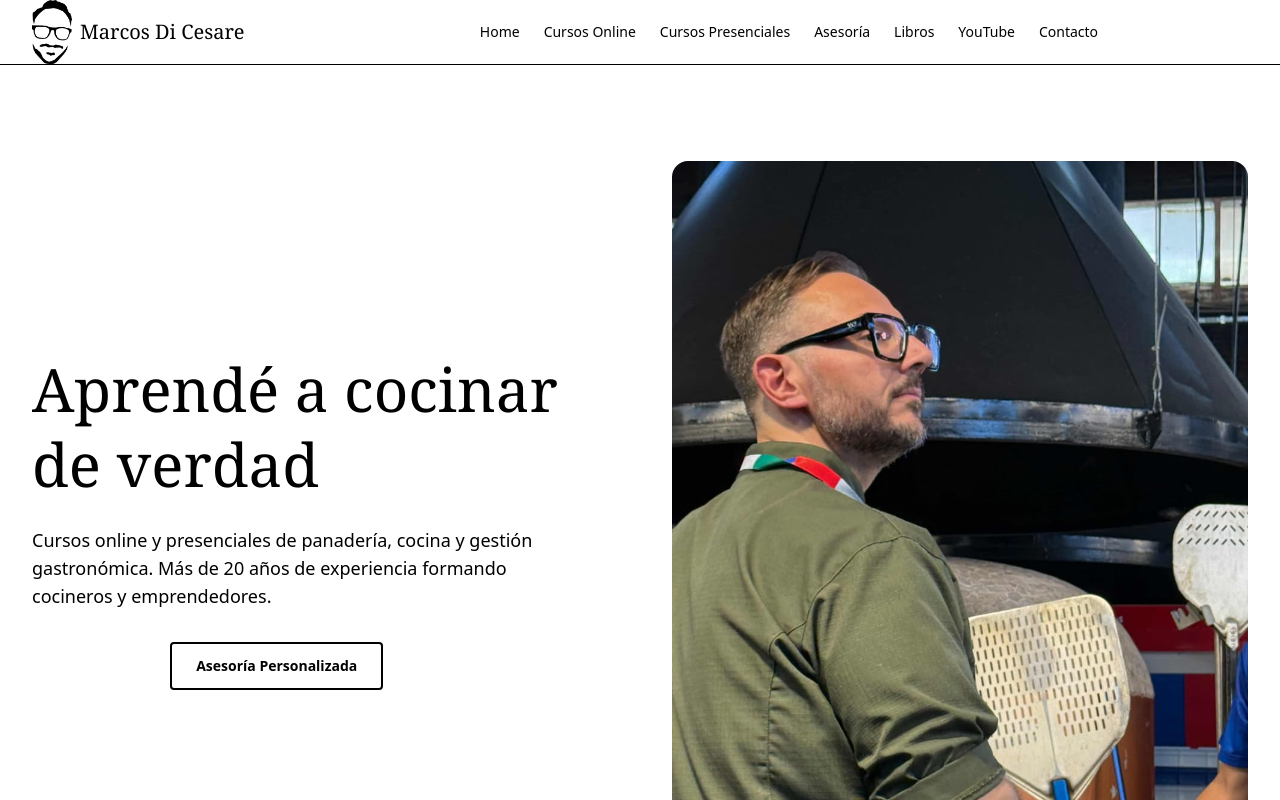
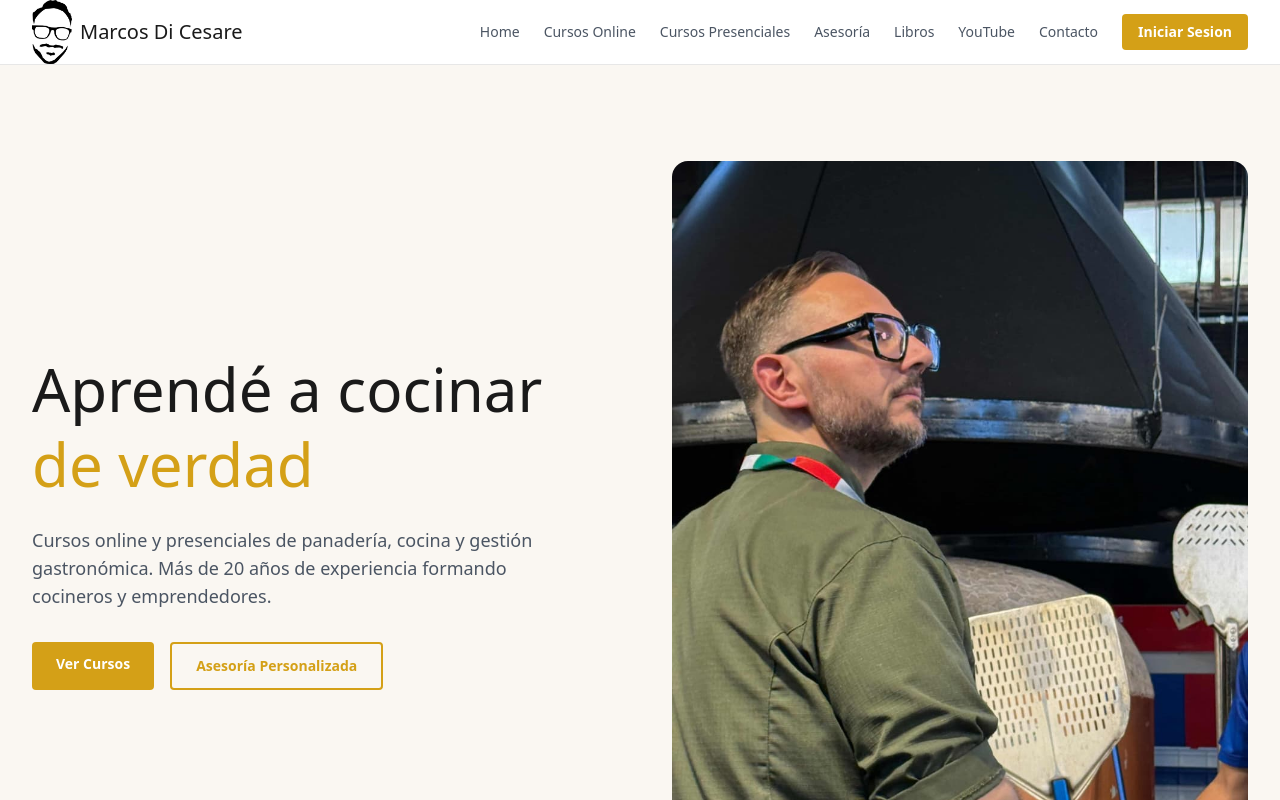
Before and after one commit to Marcus-dev-31/gastronomia-web, a Next.js app: page / in a window 1280 px wide. Shown: the top 800 px of the page. Built offline with nearby package versions, Linux system fonts and the light colour scheme; a web font is replaced by a local one.

Commit message:
fix: optimize YouTube lazy loading, improve accessibility contrast and SEO link text

```diff
--- a/app/globals.css
+++ b/app/globals.css
@@ -2,7 +2,7 @@
 @import "tailwindcss/theme" layer(theme);
 @import "tailwindcss/utilities" layer(utilities);
 
-theme {
+@theme {
   --font-sans: var(--font-inter), system-ui, sans-serif;
   --font-serif: var(--font-playfair), Georgia, serif;
 
```
